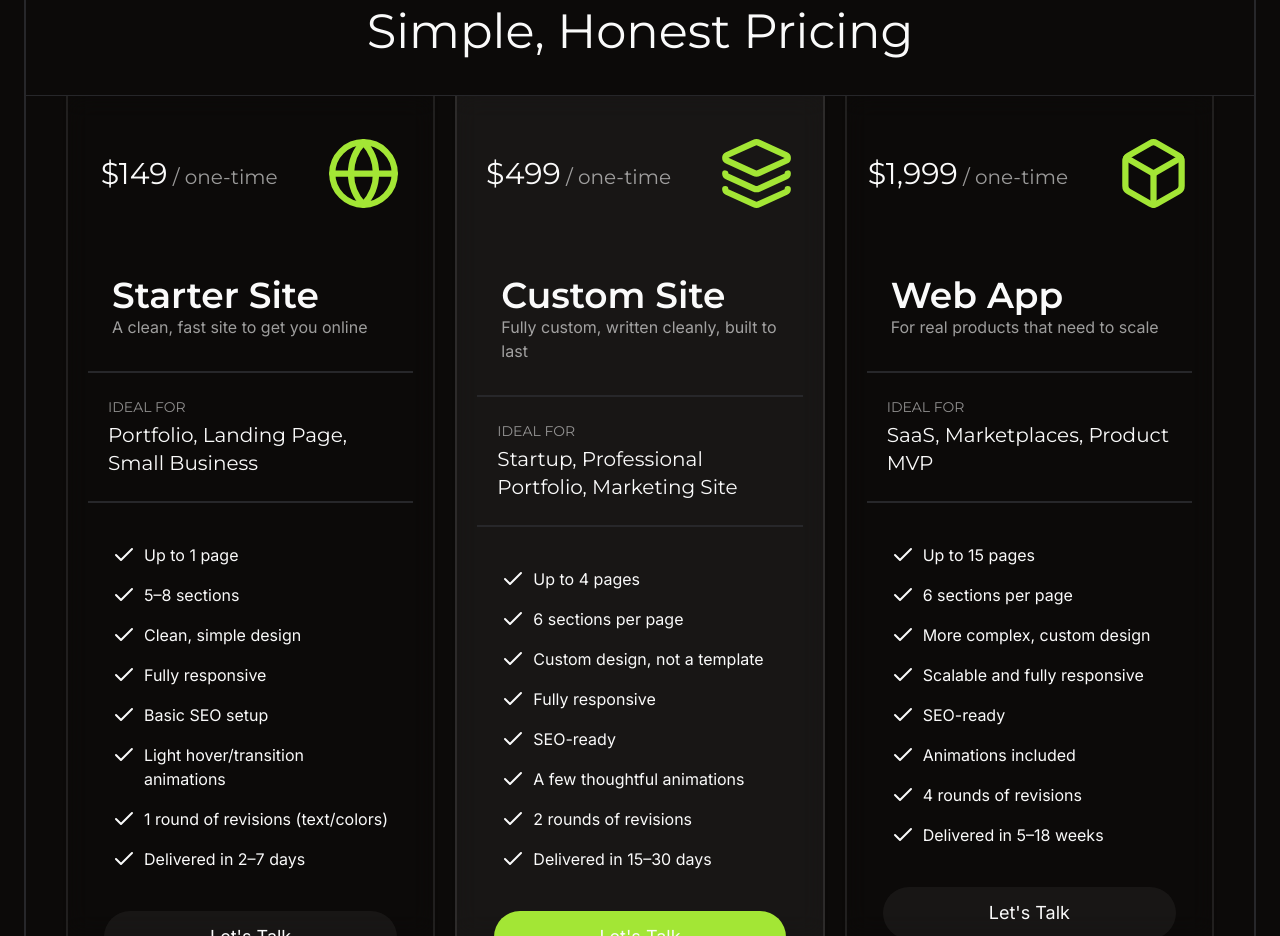
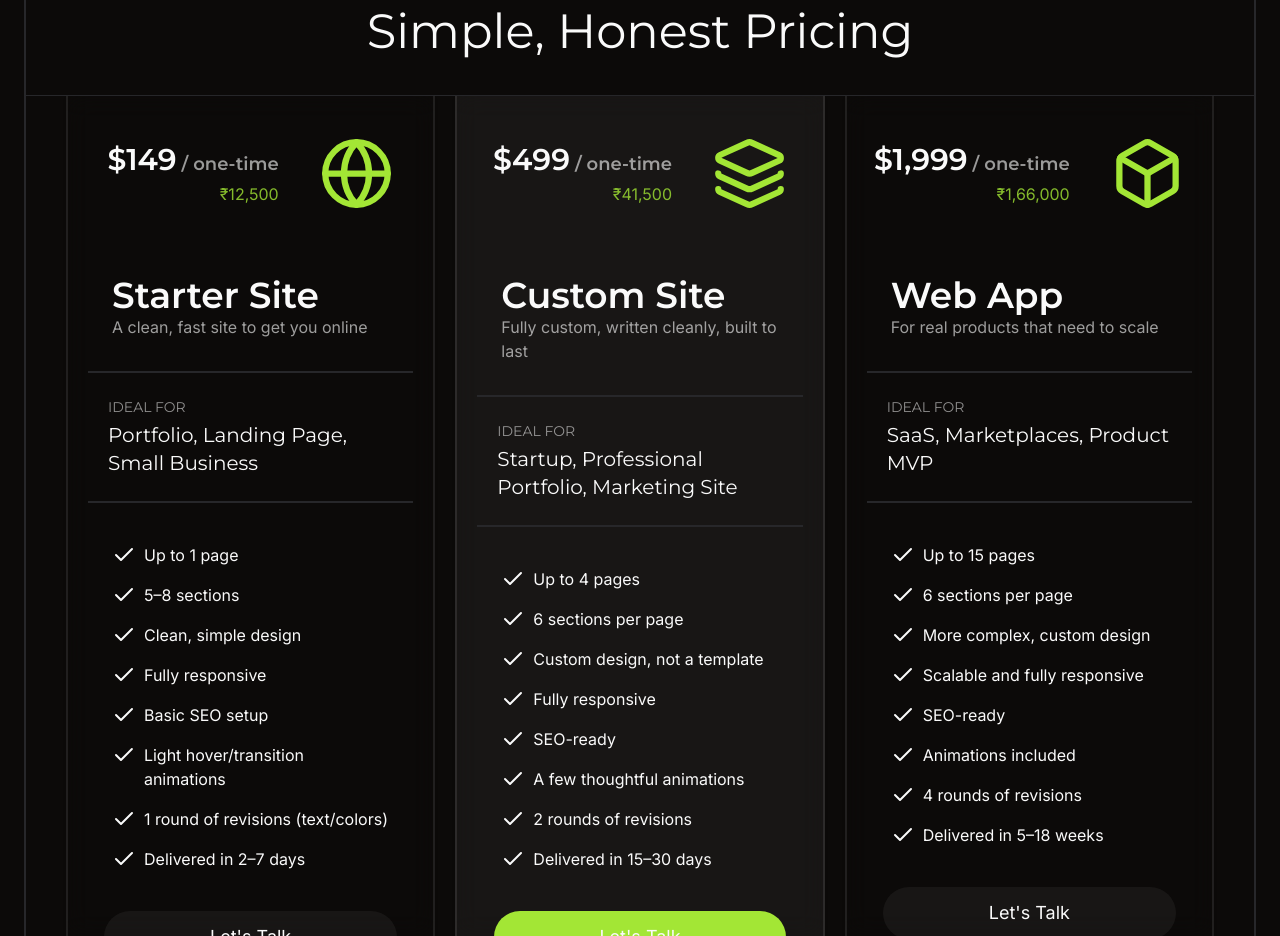
Before and after one commit to AyanAhmadKhan01/freelancePage, a Next.js app: page / in a window 1280 px wide. Shown: the part 3000-3936 px from the top of the page. Built offline with nearby package versions, Linux system fonts and the light colour scheme.

Commit message:
added pricing

```diff
--- a/src/components/ui/pakages.tsx
+++ b/src/components/ui/pakages.tsx
@@ -19,6 +19,7 @@ export default function Service() {
          ],
 
 price: "$149",
+ruppes: "₹12,500",
     icon: <Globe size={75} className="text-primary" />
   },
   {
@@ -36,6 +37,7 @@ price: "$149",
        "Delivered in 15–30 days",
      ],
     price: "$499",
+    ruppes: "₹41,500",
     icon: <Layers size={75}  className="text-primary" />
   },
   {
@@ -53,6 +55,7 @@ price: "$149",
       "Delivered in 5–18 weeks",
     ],
     price: '$1,999',
+     ruppes: "₹1,66,000",
     icon: <Box size={75}  className="text-primary" />
   }
 ];
@@ -65,10 +68,20 @@ price: "$149",
           <div className="flex flex-wrap lg:flex-nowrap justify-center gap-5 m-auto md:mx-10 ">
       {services.map((service, idx) => (
         <div key={idx} className={`border-x-2 md:px-5 px-0 border-[rgba(255,255,255,0.09)] w-[500px] shadow-sm backdrop-blur-md ${idx === 1 ? 'bg-[rgba(255,255,255,.05)]' : ''}`}>
-             <div className="flex gap-12 items-center justify-center my-10">
-              <h1 className="text-3xl">{service.price}<span className="text-xl opacity-60"> / one-time</span></h1>
-              {service.icon}
-              </div>
+
+            <div className="flex gap-6 sm:gap-10 items-center justify-center my-10">
+  <div className="text-center sm:text-right">
+    <h1 className="text-3xl font-semibold leading-tight">
+      {service.price}
+      <span className="text-lg opacity-60"> / one-time</span>
+    </h1>
+    <p className="text-base text-primary/80 mt-1">
+     {service.ruppes}
+    </p>
+  </div>
+  {service.icon}
+</div>
+
 
           <div className="flex flex-col items-centern mb-2 space-x-3 p-6">
             <h2 className="text-4xl font-semibold">{service.title}</h2>
```
